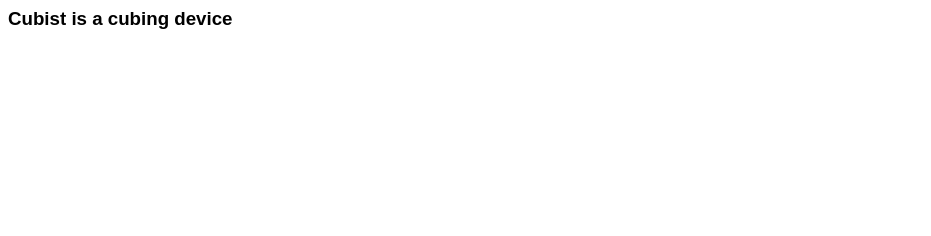
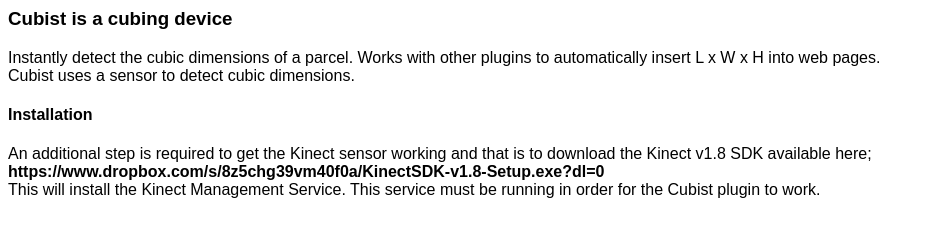
Before and after one commit to CarbonMan/IoTKeys, a plain HTML site: page config/devices/Cubist/help/help-0.1.html in a window 1280 px wide. Shown: the whole page, without its empty margins (0-931 px from the left). Drawn offline with Linux system fonts and the light colour scheme.

Commit message:
Update help-0.1.html

```diff
--- a/config/devices/Cubist/help/help-0.1.html
+++ b/config/devices/Cubist/help/help-0.1.html
@@ -3,5 +3,14 @@
 </head>
 <body style="font-family:arial">
 <h3>Cubist is a cubing device</h3>
+  Instantly detect the cubic dimensions of a parcel. Works with other plugins to automatically insert L x W x H into web pages.
+  <br/>
+  Cubist uses a sensor to detect cubic dimensions.
+<h4>Installation</h4>
+  An additional step is required to get the Kinect sensor working and that is to download the Kinect v1.8 SDK available here;
+  <br/>
+  <b>https://www.dropbox.com/s/8z5chg39vm40f0a/KinectSDK-v1.8-Setup.exe?dl=0</b>
+  <br/>
+  This will install the Kinect Management Service. This service must be running in order for the Cubist plugin to work.
 </body>
 </html>
```
